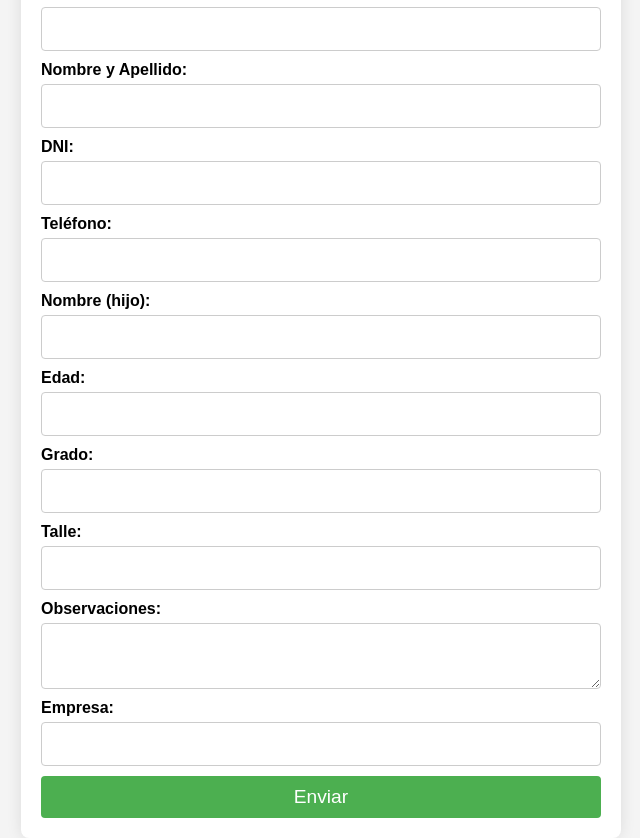
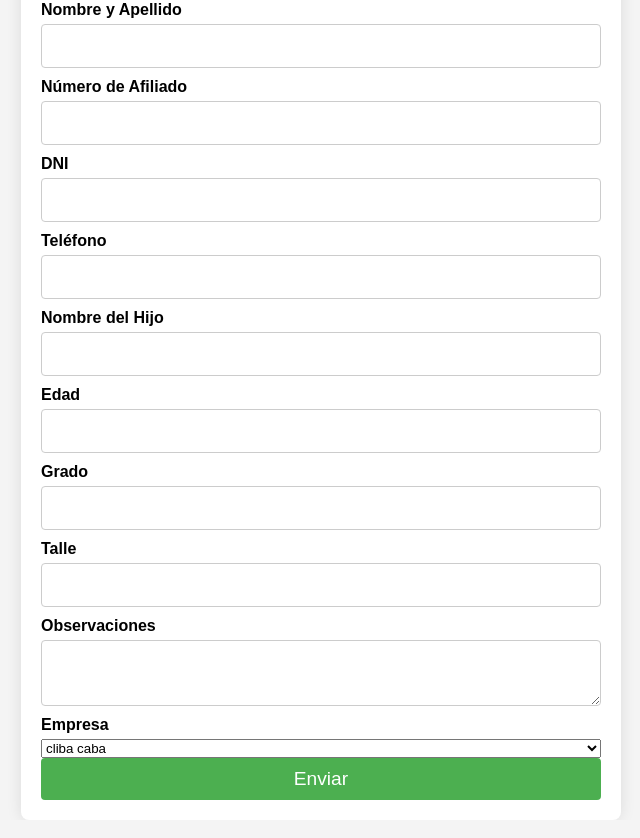
Before and after one commit to Arieldiaz-sec-grem-mec/utiles2025, a plain HTML site: page index.html in a window 1280 px wide. Shown: the part 28-866 px from the top of the page, without its empty margins (319-959 px from the left). Drawn offline with Linux system fonts and the light colour scheme.

Commit message:
Update index.html

```diff
--- a/index.html
+++ b/index.html
@@ -4,56 +4,93 @@
 <head>
     <meta charset="UTF-8">
     <meta name="viewport" content="width=device-width, initial-scale=1.0">
-    <title>Formulario de Registro</title>
+    <title>Formulario de Consulta</title>
     <link rel="stylesheet" href="styles.css">
 </head>
 
 <body>
     <div class="form-container">
-        <h1>Formulario de Registro</h1>
-        <form id="registroForm"
+        <h1>Formulario de Consulta</h1>
+        <form id="myForm"
             action="https://script.google.com/macros/s/AKfycbz2hNAwZ_d1e4mKvdqu1m-bbItvwCIfQ2ECB2nTtWFTSj7xeshJO0hy0wn0cubKG0L0ow/exec"
-            method="POST">
-            <label for="afiliado">Afiliado:</label>
+            method="POST" enctype="multipart/form-data">
+            <label for="nombreApellido">Nombre y Apellido</label>
+            <input type="text" id="nombreApellido" name="nombre_apellido" required>
+
+            <label for="afiliado">Número de Afiliado</label>
             <input type="text" id="afiliado" name="afiliado" required>
 
-            <label for="nombre_apellido">Nombre y Apellido:</label>
-            <input type="text" id="nombre_apellido" name="nombre_apellido" required>
-
-            <label for="dni">DNI:</label>
+            <label for="dni">DNI</label>
             <input type="text" id="dni" name="dni" required>
 
-            <label for="telefono">Teléfono:</label>
+            <label for="telefono">Teléfono</label>
             <input type="text" id="telefono" name="telefono" required>
 
-            <label for="nombre_hijo">Nombre (hijo):</label>
-            <input type="text" id="nombre_hijo" name="nombre_hijo" required>
+            <label for="nombreHijo">Nombre del Hijo</label>
+            <input type="text" id="nombreHijo" name="nombre_hijo">
 
-            <label for="edad">Edad:</label>
-            <input type="number" id="edad" name="edad" required>
+            <label for="edad">Edad</label>
+            <input type="text" id="edad" name="edad">
 
-            <label for="grado">Grado:</label>
-            <input type="text" id="grado" name="grado" required>
+            <label for="grado">Grado</label>
+            <input type="text" id="grado" name="grado">
 
-            <label for="talle">Talle:</label>
-            <input type="text" id="talle" name="talle" required>
+            <label for="talle">Talle</label>
+            <input type="text" id="talle" name="talle">
 
-            <label for="observaciones">Observaciones:</label>
+            <label for="observaciones">Observaciones</label>
             <textarea id="observaciones" name="observaciones"></textarea>
 
-            <label for="empresa">Empresa:</label>
-            <input type="text" id="empresa" name="empresa" required>
+            <label for="empresa">Empresa</label>
+            <select id="empresa" name="empresa" required>
+                <option value="cliba caba">cliba caba</option>
+                <option value="urbaser moron">urbaser moron</option>
+                <option value="sbase">sbase</option>
+                <option value="cliba san isidro">cliba san isidro</option>
+                <option value="rinket trail">rinket trail</option>
+                <option value="martin y martin san justo">martin y martin san justo</option>
+                <option value="cliba caba">cliba caba</option>
+                <option value="tte olivos martelli">tte olivos martelli</option>
+                <option value="olivos tigre">olivos tigre</option>
+                <option value="hesurmet">hesurmet</option>
+                <option value="coop gest ltda moreno">coop gest ltda moreno</option>
+                <option value="dorinka">dorinka</option>
+                <option value="sertec">sertec</option>
+                <option value="aesa">aesa</option>
+                <option value="farmacity">farmacity</option>
+                <option value="remolques y servicios">remolques y servicios</option>
+                <option value="sbase">sbase</option>
+                <option value="chamical">chamical</option>
+                <option value="solbayres">solbayres</option>
+                <option value="macroser">macroser</option>
+                <option value="covelia lomas">covelia lomas</option>
+                <option value="sbase">sbase</option>
+                <option value="ashira mym caba">ashira mym caba</option>
+                <option value="deltacom">deltacom</option>
+                <option value="coop.gest.ltda caba">coop.gest.ltda caba</option>
+                <option value="oca log">oca log</option>
+                <option value="santa elena">santa elena</option>
+                <option value="ecociudad">ecociudad</option>
+                <option value="suplychay logistica">suplychay logistica</option>
+                <option value="covelia san martin">covelia san martin</option>
+                <option value="nittida">nittida</option>
+                <option value="dakota">dakota</option>
+                <option value="lusa">lusa</option>
+                <option value="urbasur">urbasur</option>
+                <option value="cont.hugo">cont.hugo</option>
+                <option value="logisu">logisu</option>
+                <option value="solbayres">solbayres</option>
+                <option value="covelia lanus">covelia lanus</option>
+                <option value="serveco">serveco</option>
+                <option value="servicio lucio">servicio lucio</option>
+            </select>
 
             <button type="submit">Enviar</button>
         </form>
-
-        <!-- Barra de progreso -->
-        <div id="progressContainer" class="progress-container" style="display: none;">
-            <div id="progressBar" class="progress-bar"></div>
+        <div class="progress-container" style="display:none;">
+            <div class="progress-bar"></div>
         </div>
-
     </div>
-
     <script src="script.js"></script>
 </body>
 
```
